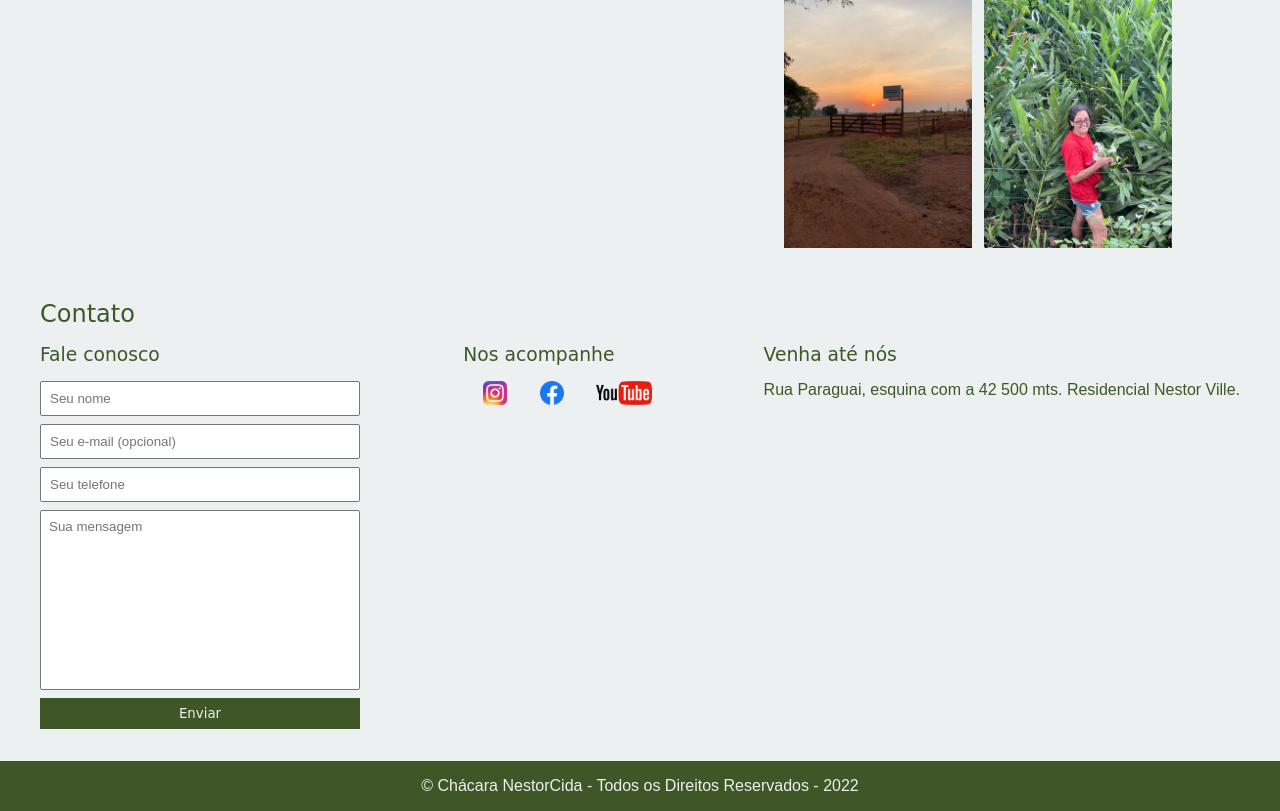
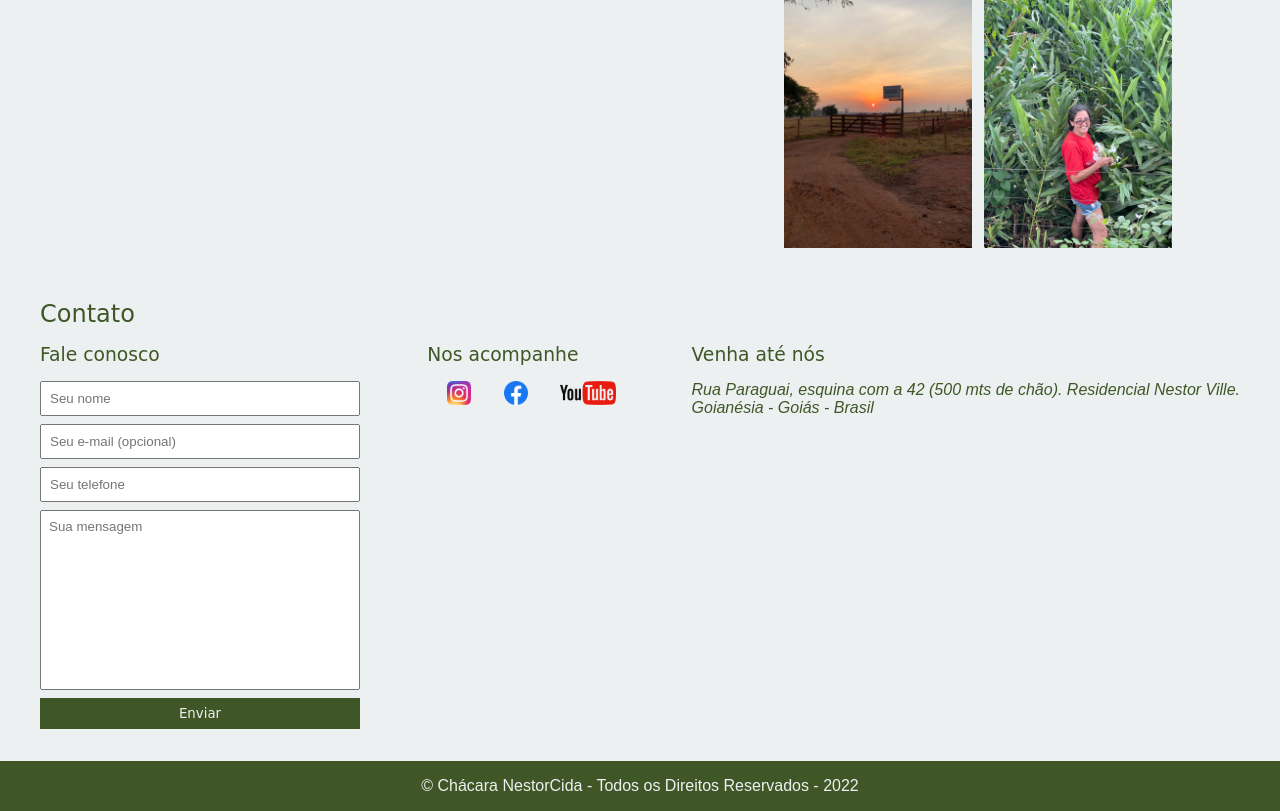
Before and after one commit to jwjuliowilson/site_nestorville, a plain HTML site: page index.html in a window 1280 px wide. Shown: the part 554-1365 px from the top of the page. Drawn offline with Linux system fonts and the light colour scheme; a web font is replaced by a local one.

Commit message:
Atualização de informações

```diff
--- a/index.html
+++ b/index.html
@@ -92,7 +92,7 @@
                 <div>
                     <h3>Venha até nós</h3>
                     <p>
-                        <adress>Rua Paraguai, esquina com a 42 500 mts. Residencial Nestor Ville.</adress>
+                        <address>Rua Paraguai, esquina com a 42 (500 mts de chão). Residencial Nestor Ville. <br/>Goianésia - Goiás - Brasil</address>
                     </p>
                 </div>
             </div>
```
Also changed, not shown: main.css (line endings or trailing spaces).
